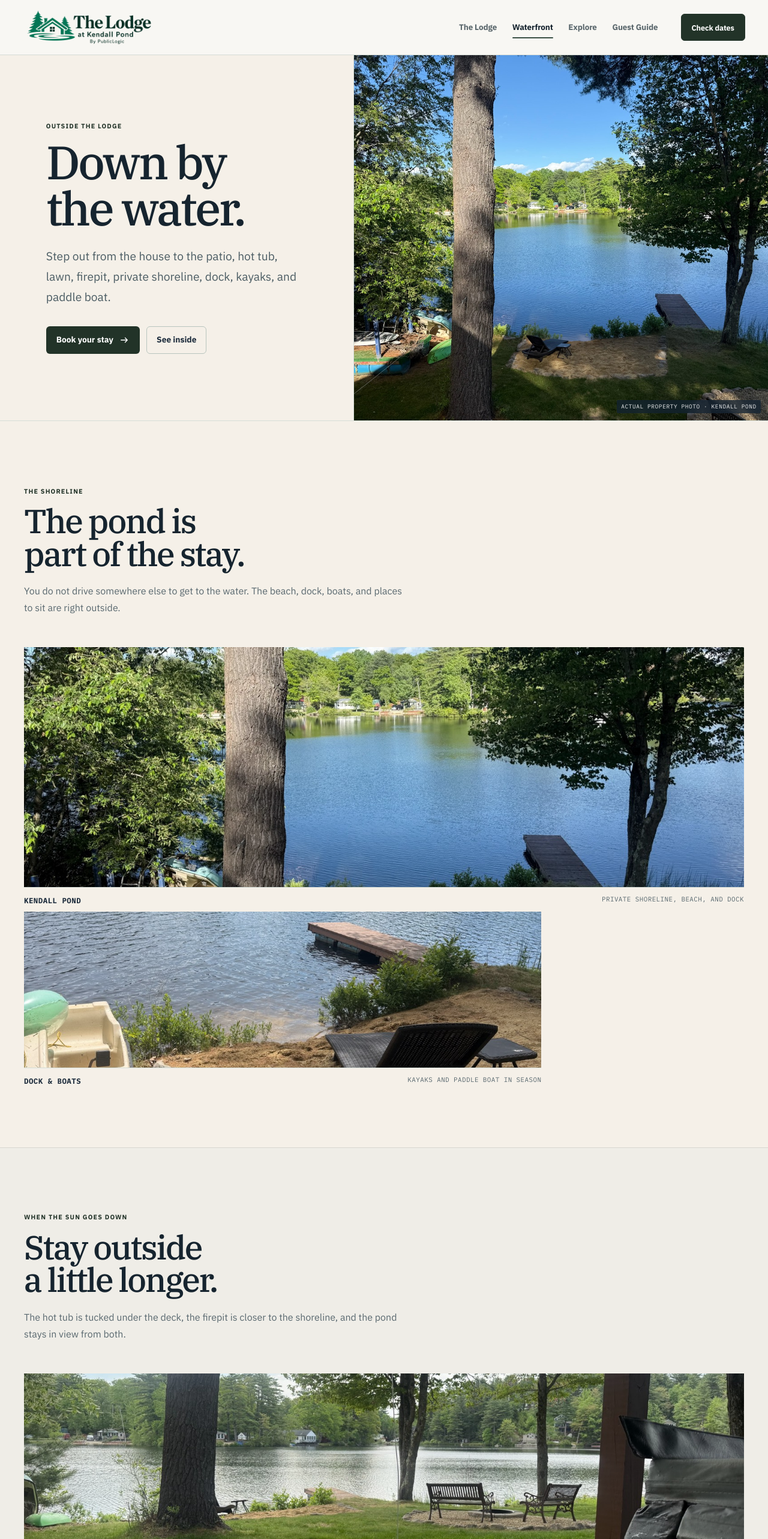
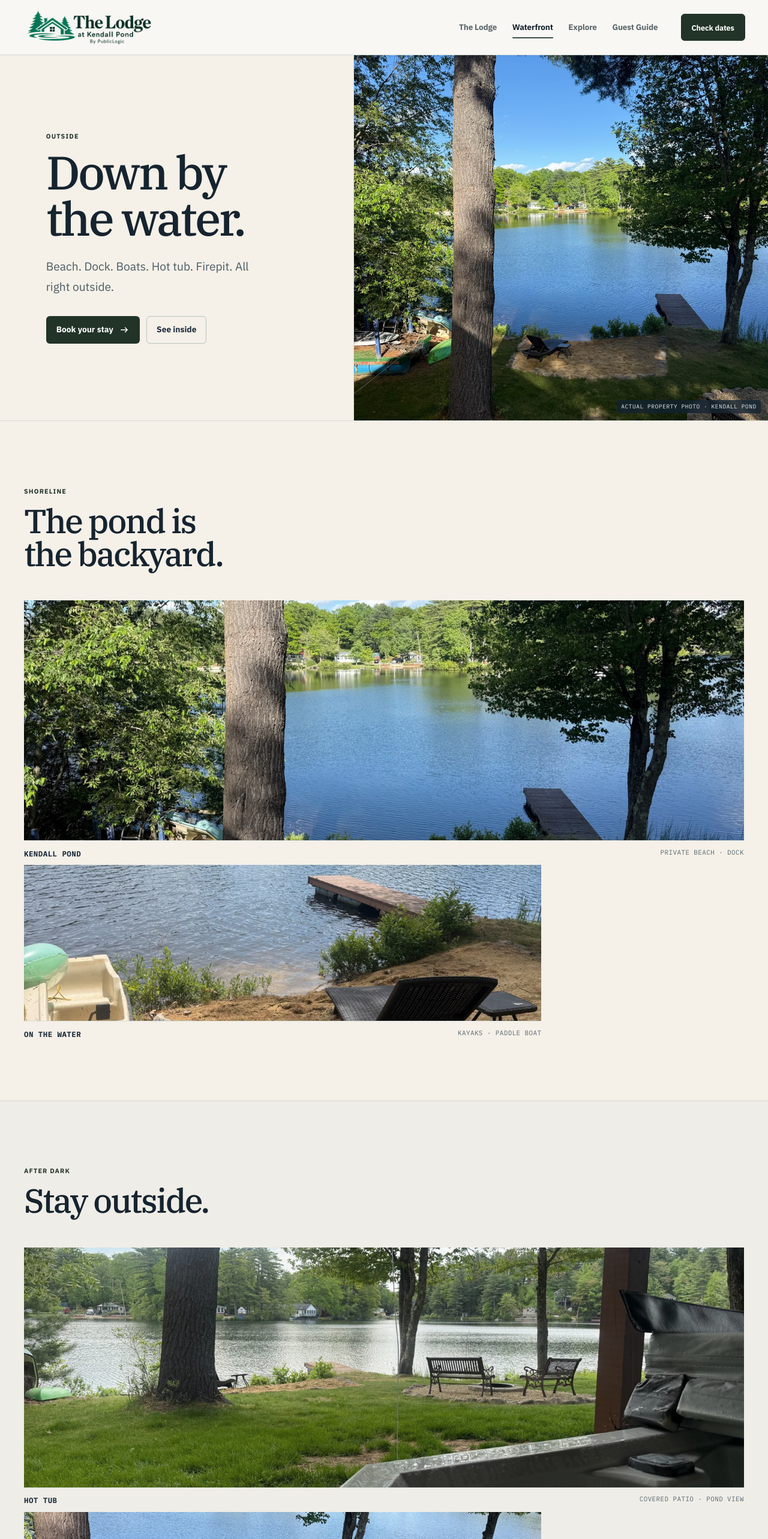
Before and after one commit to PublicLogic/KendallPondLodge, a Next.js app: page /grounds in a window 1280 px wide. Shown: the top 2566 px of the page at 60% size. Built offline with nearby package versions, Linux system fonts and the light colour scheme.

Commit message:
Tighten waterfront page

```diff
--- a/app/grounds/page.tsx
+++ b/app/grounds/page.tsx
@@ -6,89 +6,46 @@ import { PhotoCard } from "@/app/_components/PhotoCard";
 
 export const metadata: Metadata = {
   title: "Waterfront",
-  description:
-    "The outdoor side of the Lodge at Kendall Pond: private shoreline, dock, kayaks, paddle boat, hot tub, firepit, deck, and lawn.",
+  description: "Private shoreline, dock, kayaks, paddle boat, hot tub, firepit, deck, and lawn.",
 };
 
 export default function GroundsPage() {
   return (
     <main id="main-content">
       <PageHero
-        eyebrow="Outside the Lodge"
+        eyebrow="Outside"
         title="Down by the water."
-        intro="Step out from the house to the patio, hot tub, lawn, firepit, private shoreline, dock, kayaks, and paddle boat."
+        intro="Beach. Dock. Boats. Hot tub. Firepit. All right outside."
         image="/images/kpl/pond.jpg"
-        imageAlt="Kendall Pond from the Lodge shoreline"
+        imageAlt="Kendall Pond from the Lodge"
         imagePosition="center 55%"
         primaryAction={{ href: "/book", label: "Book your stay" }}
         secondaryAction={{ href: "/lodge", label: "See inside" }}
       />
 
       <section className="content-section">
-        <SectionHeading
-          eyebrow="The shoreline"
-          title="The pond is part of the stay."
-          intro="You do not drive somewhere else to get to the water. The beach, dock, boats, and places to sit are right outside."
-        />
-
+        <SectionHeading eyebrow="Shoreline" title="The pond is the backyard." />
         <div className="photo-grid photo-grid-two">
-          <PhotoCard
-            src="/images/kpl/pond.jpg"
-            alt="Kendall Pond at the Lodge"
-            title="Kendall Pond"
-            note="Private shoreline, beach, and dock"
-            wide
-            position="center 55%"
-          />
-          <PhotoCard
-            src="/images/kpl/waterfront-dock.jpg"
-            alt="The private dock at Kendall Pond"
-            title="Dock & boats"
-            note="Kayaks and paddle boat in season"
-          />
+          <PhotoCard src="/images/kpl/pond.jpg" alt="Kendall Pond" title="Kendall Pond" note="Private beach · dock" wide position="center 55%" />
+          <PhotoCard src="/images/kpl/waterfront-dock.jpg" alt="The private dock" title="On the water" note="Kayaks · paddle boat" />
         </div>
       </section>
 
       <section className="content-section surface-section">
-        <SectionHeading
-          eyebrow="When the sun goes down"
-          title="Stay outside a little longer."
-          intro="The hot tub is tucked under the deck, the firepit is closer to the shoreline, and the pond stays in view from both."
-        />
-
+        <SectionHeading eyebrow="After dark" title="Stay outside." />
         <div className="photo-grid photo-grid-two">
-          <PhotoCard
-            src="/images/kpl/hot-tub.jpg"
-            alt="Covered hot tub overlooking Kendall Pond"
-            title="Hot tub"
-            note="Covered patio with a pond view"
-            wide
-          />
-          <PhotoCard
-            src="/images/kpl/firepit.jpg"
-            alt="Firepit near the Kendall Pond shoreline"
-            title="Firepit"
-            note="A few steps from the water"
-          />
+          <PhotoCard src="/images/kpl/hot-tub.jpg" alt="Hot tub overlooking Kendall Pond" title="Hot tub" note="Covered patio · pond view" wide />
+          <PhotoCard src="/images/kpl/firepit.jpg" alt="Firepit by Kendall Pond" title="Firepit" note="A few steps from the water" />
         </div>
-
         <div className="info-grid info-grid-three">
-          <InfoCard title="The deck">
-            <p>Morning coffee, dinner outside, or somewhere to sit while the rest of the group is down by the water.</p>
-          </InfoCard>
-          <InfoCard title="The lawn">
-            <p>Enough room to spread out between the house and shoreline without losing sight of the pond.</p>
-          </InfoCard>
-          <InfoCard title="Seasonal equipment">
-            <p>Boats and other outdoor amenities can be seasonal. If something is important to your trip, ask us before booking.</p>
-          </InfoCard>
+          <InfoCard title="Deck"><p>Coffee. Dinner. Pond view.</p></InfoCard>
+          <InfoCard title="Lawn"><p>Room to spread out.</p></InfoCard>
+          <InfoCard title="Seasonal gear"><p>If a boat or amenity matters, ask before booking.</p></InfoCard>
         </div>
       </section>
 
       <section className="content-section">
-        <Notice tone="plain">
-          Already booked? Waterfront, hot-tub, firepit, and safety details are in the private <Link href="/guidebook">Guest Guide</Link>.
-        </Notice>
+        <Notice tone="plain">Already booked? Open the <Link href="/guidebook">Guest Guide</Link>.</Notice>
       </section>
     </main>
   );
```
